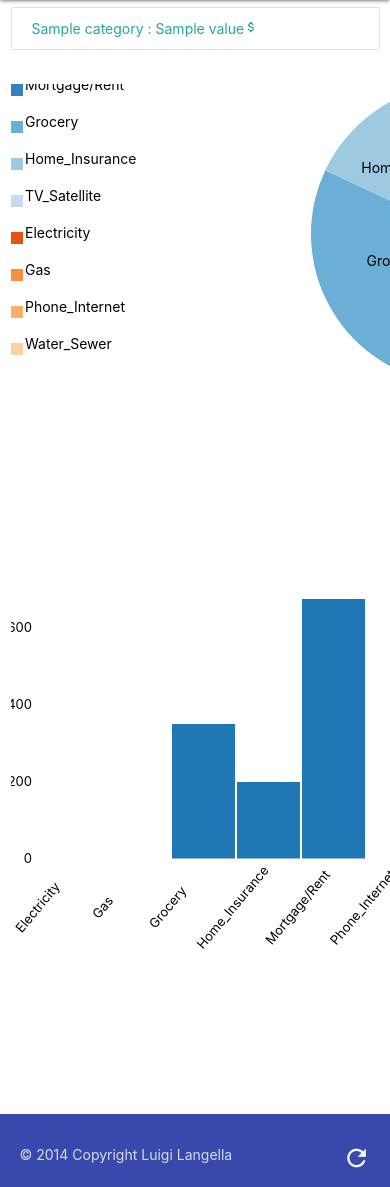
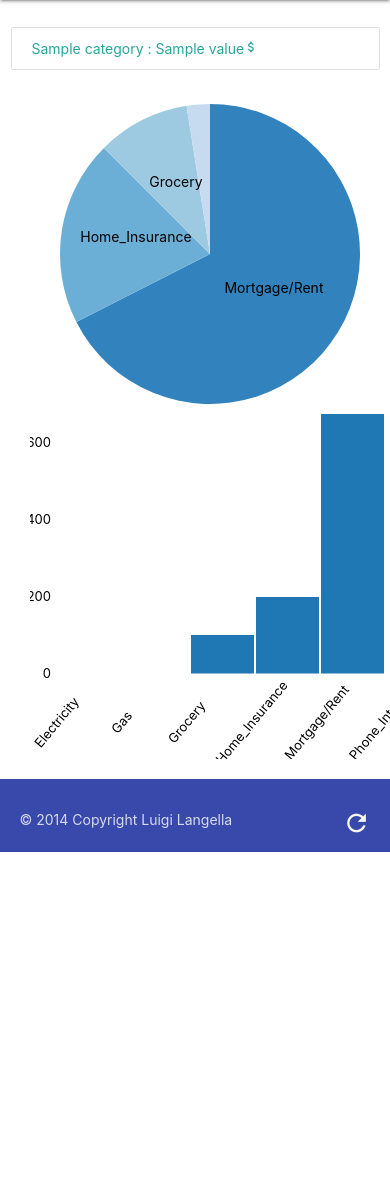
Before and after one commit to luigilangella/milestone-project-3, a Flask app: template templates/dashboard.html in a window 390 px wide; the page is wider, and only the part inside the window is pictured. Shown: the part 56-1243 px from the top of that part. After the commit the page ends 908 px from the top of that part, so only its background shows below. Run offline with Flask 2, Linux system fonts and the light colour scheme; the template is opened without the code that fills it: most values are stand-ins (such as "Sample title", 1, 10 or a date in 2020); parts of the project's set-up code (start-up, migrations or seed data) failed here and were passed over; some libraries are stand-ins or nearby versions.

Commit message:
Update css, add more icons, fix grid layout for responsivness

```diff
--- a/static/css/style.css
+++ b/static/css/style.css
@@ -6,6 +6,10 @@ body {
 
 main {
     flex: 1 0 auto;
+}
+
+#categories {
+    padding-top: 20px;
 }
 
 .axis path,
@@ -32,10 +36,12 @@ svg text.label {
 
 #bar.dc-chart svg {
     width: 600px;
-    height: 500px;
+    height: 355px;
+    float: left;
 }
 
 #pie.dc-chart svg {
     width: 600px;
-    height: 500px;
+    height: 300px;
+    float: right;
 }
--- a/static/data/data.json
+++ b/static/data/data.json
@@ -1 +1 @@
-[{"_id": {"$oid": "5d501c7e1c9d44000004274a"}, "category_name": "Electricity", "value": 0}, {"_id": {"$oid": "5d501caf1c9d44000004274b"}, "category_name": "Gas", "value": 0}, {"_id": {"$oid": "5d501cc41c9d44000004274c"}, "category_name": "Water_Sewer", "value": 0}, {"_id": {"$oid": "5d501cff1c9d44000004274d"}, "category_name": "Phone_Internet", "value": 0}, {"_id": {"$oid": "5d501d971c9d44000004274e"}, "category_name": "TV_Satellite", "value": 25.0}, {"_id": {"$oid": "5d501db21c9d44000004274f"}, "category_name": "Grocery", "value": 350}, {"_id": {"$oid": "5d60fe8a48f394d56187ec0c"}, "category_name": "Mortgage/Rent", "value": 675}, {"_id": {"$oid": "5d64f81a7ec1505b09365fe6"}, "category_name": "Home_Insurance", "value": 200}]
+[{"_id": {"$oid": "5d501c7e1c9d44000004274a"}, "category_name": "Electricity", "value": 0}, {"_id": {"$oid": "5d501caf1c9d44000004274b"}, "category_name": "Gas", "value": 0}, {"_id": {"$oid": "5d501cc41c9d44000004274c"}, "category_name": "Water_Sewer", "value": 0}, {"_id": {"$oid": "5d501cff1c9d44000004274d"}, "category_name": "Phone_Internet", "value": 0}, {"_id": {"$oid": "5d501d971c9d44000004274e"}, "category_name": "TV_Satellite", "value": 25.0}, {"_id": {"$oid": "5d501db21c9d44000004274f"}, "category_name": "Grocery", "value": 100}, {"_id": {"$oid": "5d60fe8a48f394d56187ec0c"}, "category_name": "Mortgage/Rent", "value": 675}, {"_id": {"$oid": "5d64f81a7ec1505b09365fe6"}, "category_name": "Home_Insurance", "value": 200}]
--- a/templates/dashboard.html
+++ b/templates/dashboard.html
@@ -1,6 +1,7 @@
-{% extends 'base.html' %} {% block content %} {% for category in categories %}
-<section>
+{% extends 'base.html' %} {% block content %}
+<section id="categories">
     <div class="row">
+        {% for category in categories %}
         <div class="col s12 m6 l6">
             <div class="collection">
                 <a href="#!" class="collection-item">{{ category.category_name }} : {{ category.value }}<i class="material-icons tiny">attach_money</i></a>
@@ -9,7 +10,8 @@
         {% endfor %}
     </div>
 </section>
-<section>
+<section id="graphs">
+    <div class="container">
         <div class="row">
             <div class="col s12 m6 l6 left">
                 <div id="pie"></div>
@@ -18,6 +20,7 @@
                 <div id="bar"></div>
             </div>
         </div>
+    </div>
 </section>
 
 {% endblock %}
```
Also changed, not shown: templates/addExpense.html (+4 -3 lines). Lines whose indentation alone changed are shown as unchanged.
